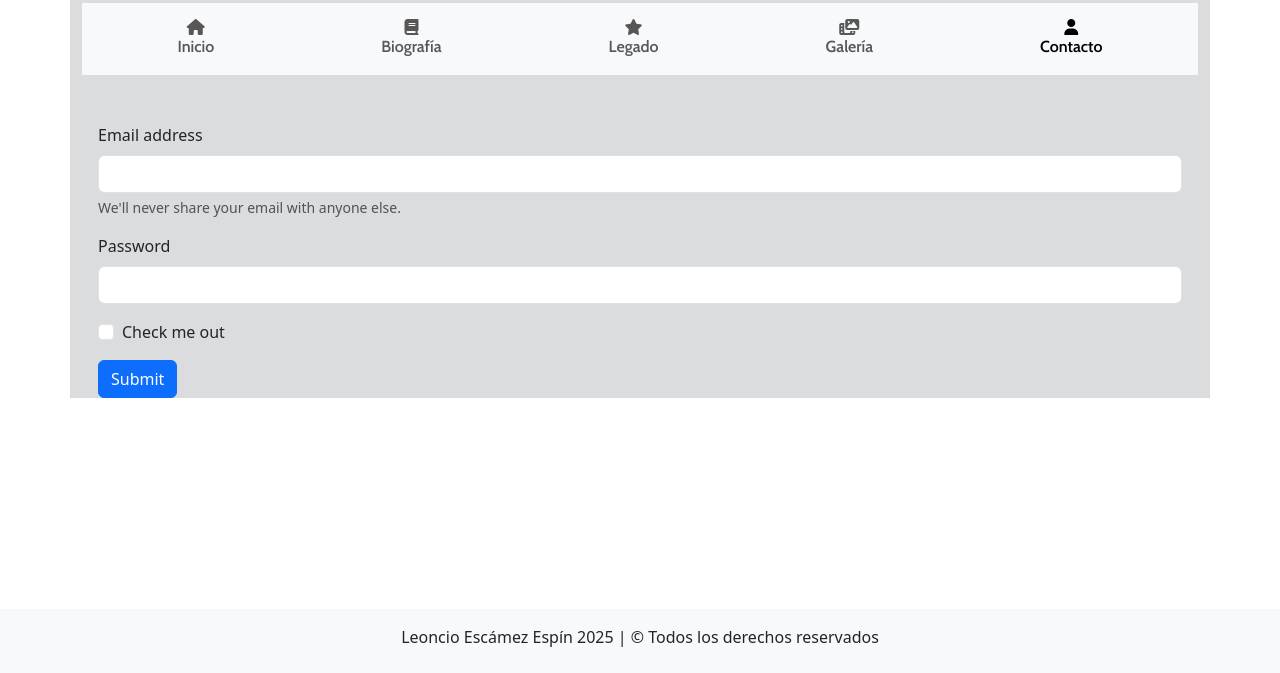
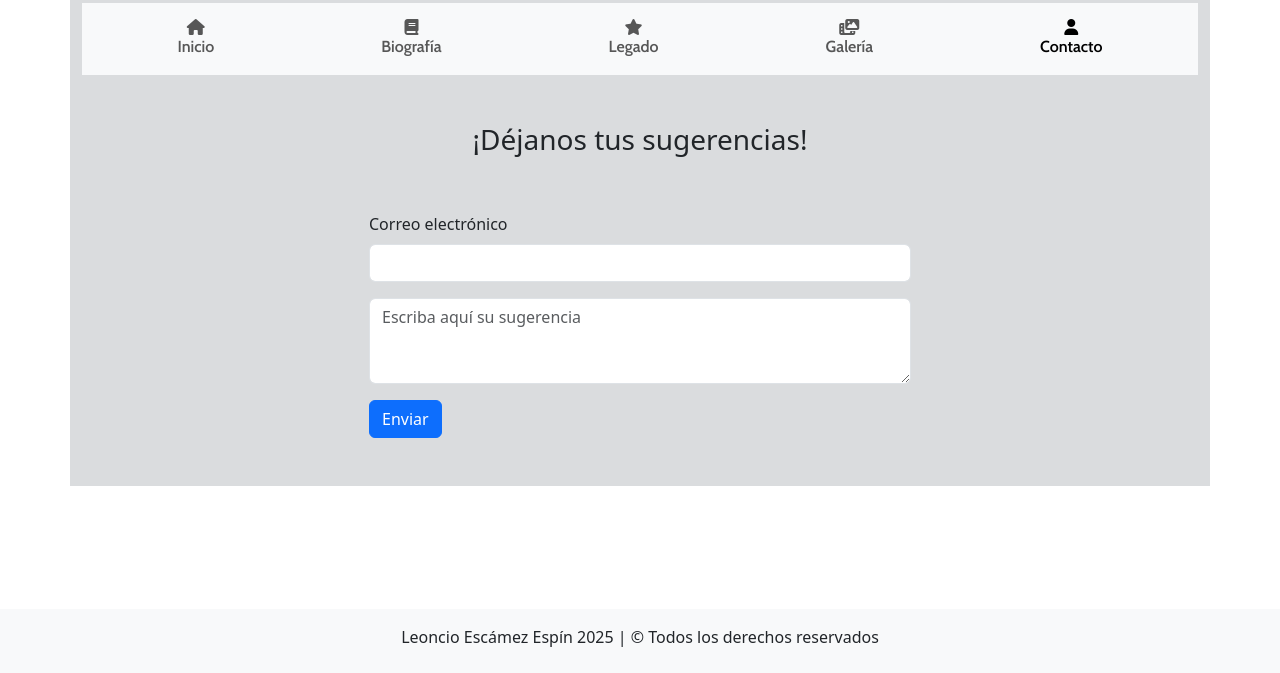
Before and after one commit to leo218dev/tarea-njuan, a website built with Parcel: page src/contacto.html in a window 1280 px wide. Shown: the part 127-800 px from the top of the page. Built offline with nearby package versions, Linux system fonts and the light colour scheme.

Commit message:
Formulario

```diff
--- a/src/contacto.html
+++ b/src/contacto.html
@@ -75,22 +75,17 @@
           </div>
         </nav>
       </header>
-      <main class="vh-50 pt-5 ps-3 pe-3 mb-4">
-        <form>
+      <main class="vh-50 pt-5 ps-3 pe-3 pb-5 mb-4 d-flex flex-column align-items-center gap-5">
+        <h3>¡Déjanos tus sugerencias!</h3>
+        <form class="w-50">
           <div class="mb-3">
-            <label for="exampleInputEmail1" class="form-label">Email address</label>
-            <input type="email" class="form-control" id="exampleInputEmail1" aria-describedby="emailHelp">
-            <div id="emailHelp" class="form-text">We'll never share your email with anyone else.</div>
+            <label for="email" class="form-label">Correo electrónico</label>
+            <input type="email" class="form-control" id="email" required>
           </div>
           <div class="mb-3">
-            <label for="exampleInputPassword1" class="form-label">Password</label>
-            <input type="password" class="form-control" id="exampleInputPassword1">
+            <textarea class="form-control" id="comentario" rows="3" placeholder="Escriba aquí su sugerencia" required></textarea>
           </div>
-          <div class="mb-3 form-check">
-            <input type="checkbox" class="form-check-input" id="exampleCheck1">
-            <label class="form-check-label" for="exampleCheck1">Check me out</label>
-          </div>
-          <button type="submit" class="btn btn-primary">Submit</button>
+          <button type="submit" class="btn btn-primary">Enviar</button>
         </form>
       </main>
       <footer class="d-flex justify-content-center bg-body-tertiary pt-3 pb-2 fixed-bottom">
```
Also changed, not shown: src/biografia.html (+1 -1 lines), src/galeria.html (+10 -1 lines), src/index.html (+1 -1 lines).
